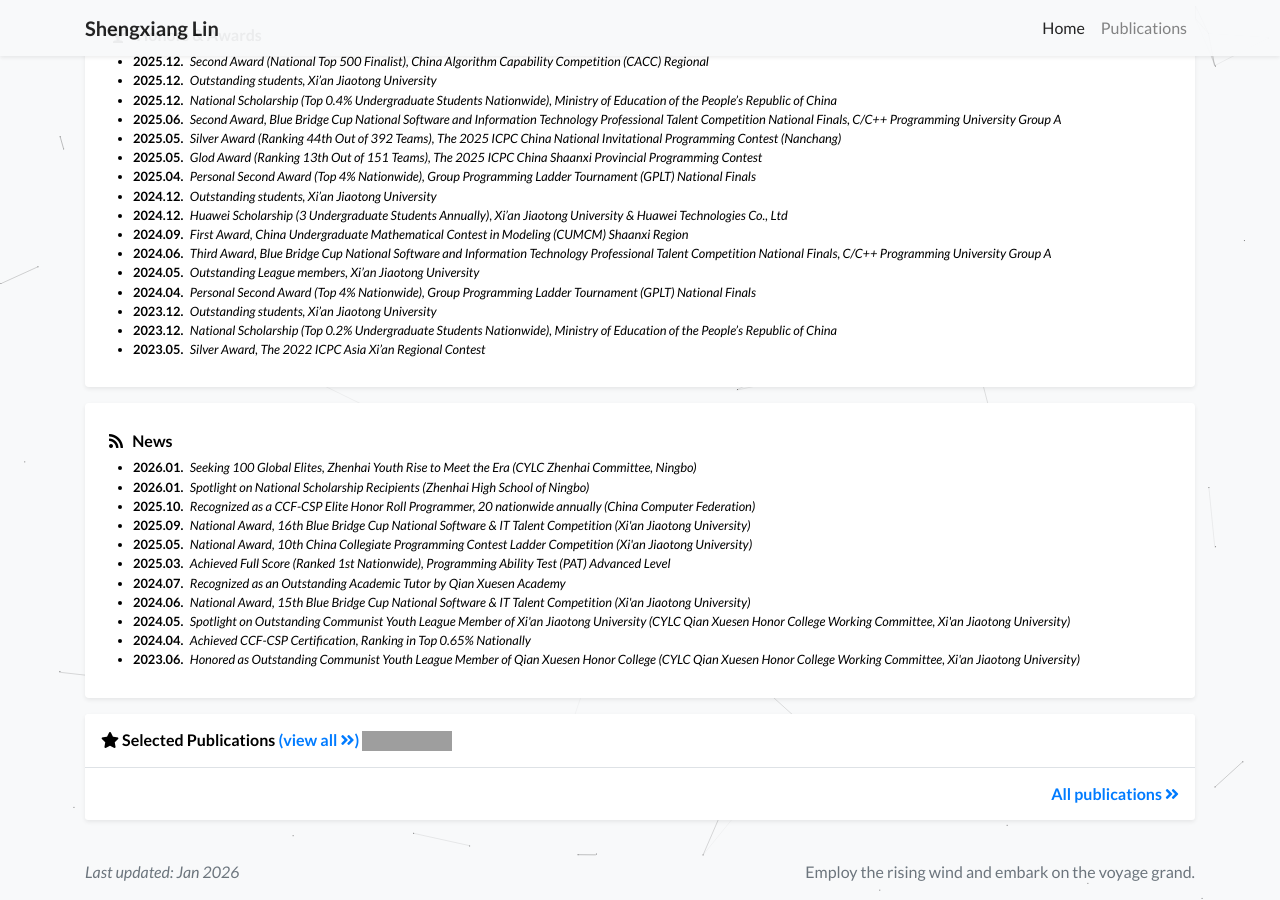
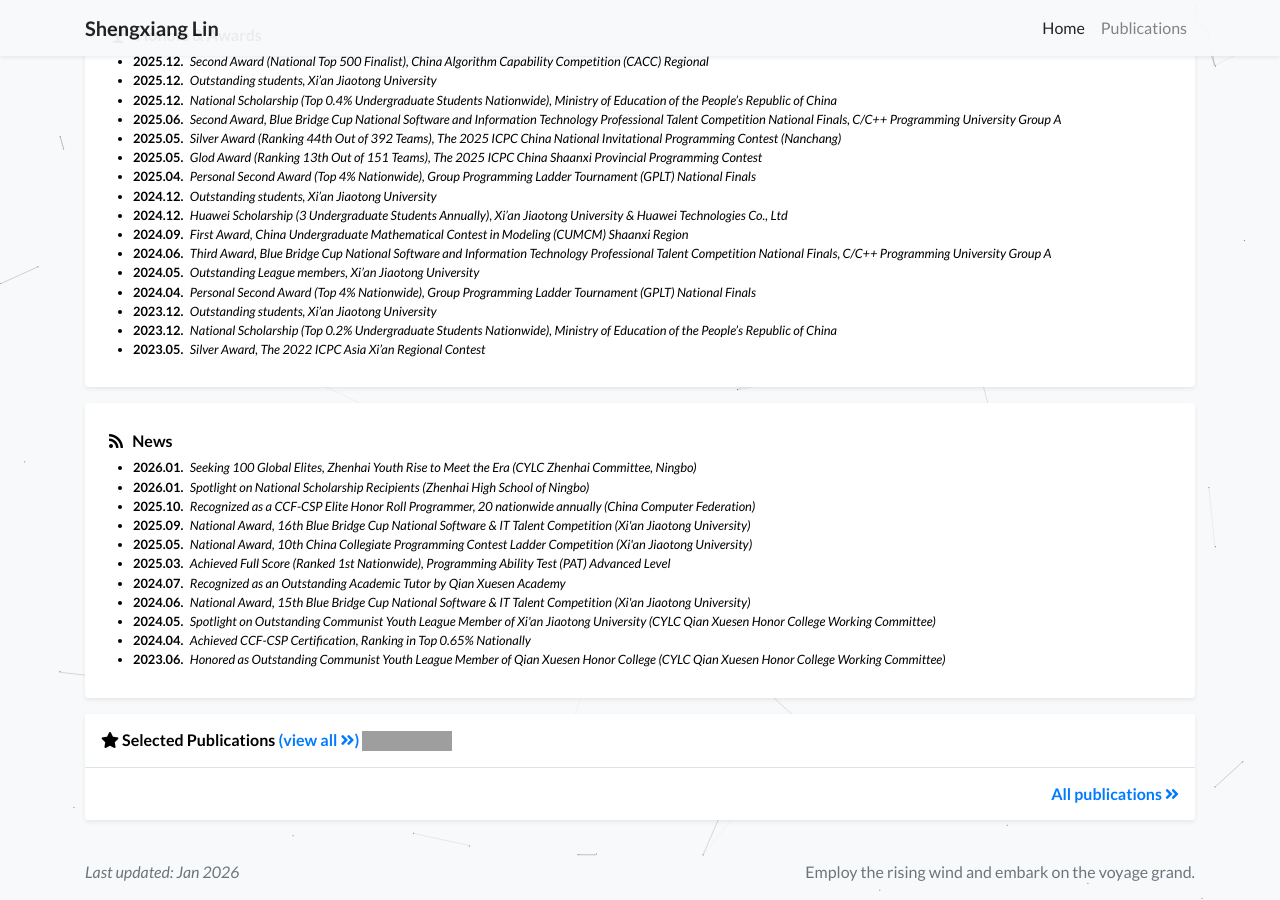
Before and after one commit to Shengxiang-Lin/Shengxiang-Lin.github.io, a Jekyll site: the page built from index.html, in a window 1280 px wide and 900 px high, scrolled down 1126 px. Built offline with Jekyll 4.4.1, drawn with Linux system fonts in a browser that asks for light colours; a style sheet for code colours, icons or effects is not loaded; grey boxes are pictures that could not be loaded.

Commit message:
Update profile.yml

```diff
--- a/_data/profile.yml
+++ b/_data/profile.yml
@@ -142,13 +142,13 @@
   - name: National Award, 15th Blue Bridge Cup National Software & IT Talent Competition (Xi'an Jiaotong University)
     date: 2024.06
     url: "https://pec.xjtu.edu.cn/info/1115/4265.htm"
-  - name: Spotlight on Outstanding Communist Youth League Member of Xi'an Jiaotong University (CYLC Qian Xuesen Honor College Working Committee, Xi'an Jiaotong University)
+  - name: Spotlight on Outstanding Communist Youth League Member of Xi'an Jiaotong University (CYLC Qian Xuesen Honor College Working Committee)
     date: 2024.05
     url: "https://mp.weixin.qq.com/s?__biz=MzkyOTU3MTcxNQ==&mid=2247487908&idx=1&sn=c9487c0bd44b93c8415f06e3837cd073&chksm=c3669065da810c6831c229fd53bb63696b61f1d484bacbdd0b4438a09d46b3f0ce4da779f90e&mpshare=1&scene=23&srcid=1116aEEVSbcCMvfBkzhwD1vy&sharer_shareinfo=8abcecfef1130d11f4090c2bda30e07a&sharer_shareinfo_first=8abcecfef1130d11f4090c2bda30e07a#rd"
   - name: Achieved CCF-CSP Certification, Ranking in Top 0.65% Nationally
     date: 2024.04
     url: "https://Shengxiang-Lin.github.io/assets/cv/ccf-csp-33.pdf"
-  - name: Honored as Outstanding Communist Youth League Member of Qian Xuesen Honor College (CYLC Qian Xuesen Honor College Working Committee, Xi'an Jiaotong University)
+  - name: Honored as Outstanding Communist Youth League Member of Qian Xuesen Honor College (CYLC Qian Xuesen Honor College Working Committee)
     date: 2023.06
     url: "https://mp.weixin.qq.com/s?__biz=MzI0NzExMjIwMQ==&mid=2650995705&idx=1&sn=f11322a6904706c2d10a835ff678be17&chksm=f3f8126067368330a3d6a068e6cb13aa34e53f350b2c9736e15b85bf2acfcc04f4565ea28831&mpshare=1&scene=23&srcid=1127vDtcrvGgLvMChJ1gLelU&sharer_shareinfo=c4d6f0596af1effeae5af0902dae5ac6&sharer_shareinfo_first=c4d6f0596af1effeae5af0902dae5ac6#rd"
 
```
